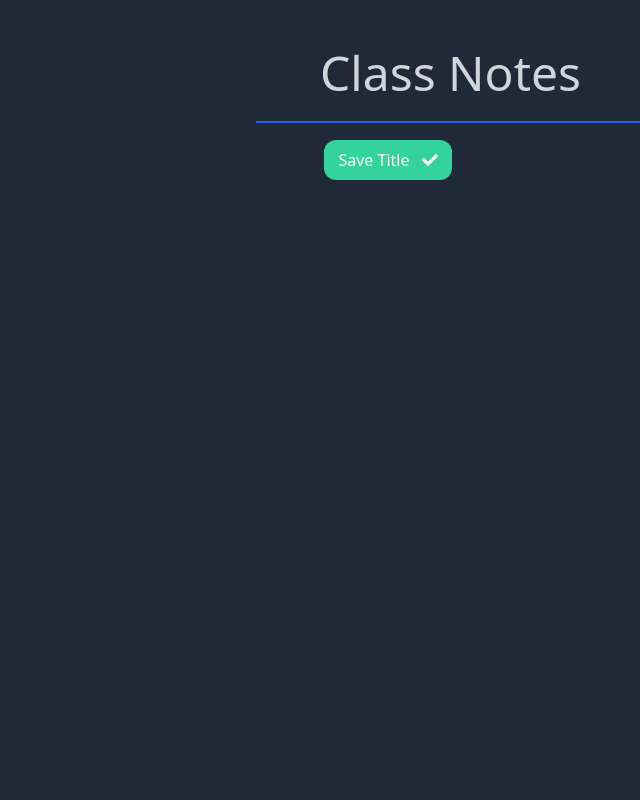
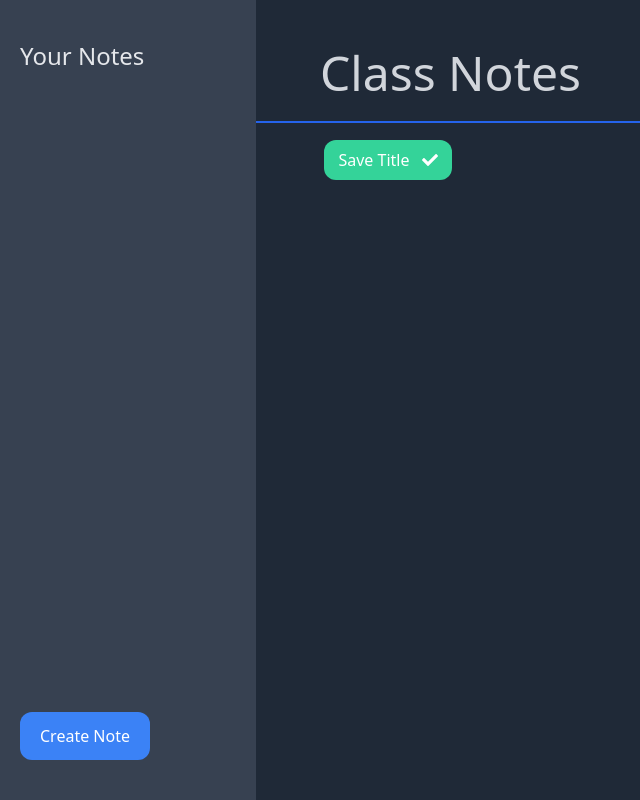
Before and after one commit to Blake-K-Yeboah/note-taker, a React (Create React App) app: page / in a window 1280 px wide. Shown: the whole page, without its empty margins (0-640 px from the left). Built offline with nearby package versions, Linux system fonts and the light colour scheme.

Commit message:
Updated Colors

```diff
--- a/src/components/Sidebar.js
+++ b/src/components/Sidebar.js
@@ -10,7 +10,7 @@ const Sidebar = ({
     setActiveNote,
 }) => {
     return (
-        <div className="bg-gray-700 w-64 h-screen fixed left-0 top-0 z-10">
+        <div className="bg-gray-700 w-64 h-screen fixed left-0 top-0 z-20">
             <h2 className="pl-5 text-gray-200 text-2xl py-10">Your Notes</h2>
             {notes.map((note) => {
                 return (
@@ -27,7 +27,7 @@ const Sidebar = ({
             })}
             <button
                 onClick={() => setModalShow(true)}
-                className="bg-green-500 hover:bg-green-700 transition-all duration-300 ease-in-out text-white px-5 py-3 rounded-xl ml-5 fixed bottom-10"
+                className="bg-blue-500 hover:bg-blue-700 transition-all duration-300 ease-in-out text-white px-5 py-3 rounded-xl ml-5 fixed bottom-10"
             >
                 Create Note
             </button>
```
